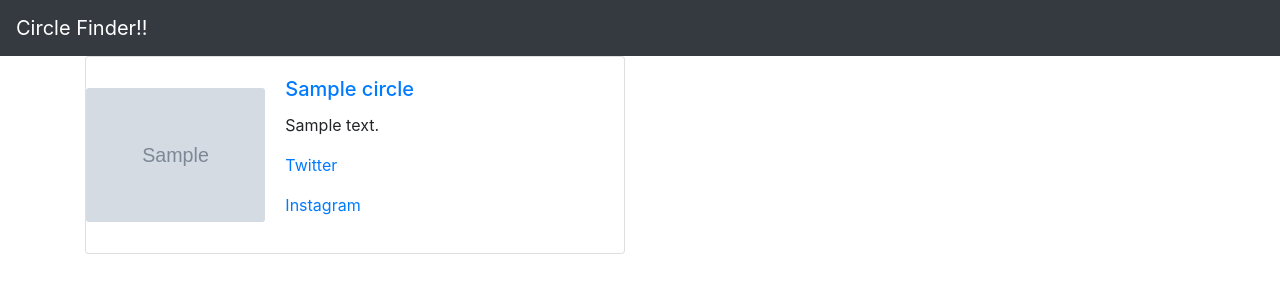
After one commit to juchilian/circle-finder, a Django app: page /circle/1/ in a window 1280 px wide. The commit adds this page. Shown: the top 300 px of the page. Run offline with Django 3.2, Linux system fonts and the light colour scheme; tables that the repository leaves empty hold one stand-in row (values such as "Sample post"); grey boxes marked "Sample" are stand-in pictures; some libraries are stand-ins or nearby versions.

Commit message:
詳細ページ完了

```diff
--- a/circle/models.py
+++ b/circle/models.py
@@ -5,7 +5,7 @@ User = settings.AUTH_USER_MODEL
 
 class Circle(models.Model):
     owner = models.ForeignKey(User, default=1, null=True, on_delete=models.SET_NULL)
-    image = models.ImageField(upload_to='image/', blank=True, null=True)
+    image = models.ImageField(upload_to='media/image/', blank=True, null=True)
     name =  models.CharField(max_length=100)
     description = models.TextField(null=True, blank=True, max_length=400)
     twitter_url = models.URLField(null=True, blank=True)
--- /dev/null
+++ b/circle/templates/circle/detail.html
@@ -0,0 +1,23 @@
+{% extends "base.html" %}
+
+
+{% block content %}
+    <div class="card mb-3" style="max-width: 540px">
+        <div class="row no-gutters">
+            <div class="col-md-4 my-auto">
+                <img class="card-img" src="{{ circle.image.url }}">
+            </div>
+            <div class="col-md-8">
+                <div class="card-body">
+                    <h5 class="card-title"><a href="/circle/{{circle.id}}">{{ circle.name }}</a></h5>
+                    <p>{{ circle.description }}</p>
+                    <p><a href="{{circle.twitter_url}}" target="_blank">Twitter</a></p>
+                    <p><a href="{{circle.insta_url}}" target="_blank">Instagram</a></p>
+                </div>
+            </div>
+        </div>
+    </div>
+    {% if is_owner %}
+    <div><a href="">edit</a></div>
+    {% endif %}
+{% endblock %}
--- a/circle/templates/circle/list.html
+++ b/circle/templates/circle/list.html
@@ -12,7 +12,7 @@
         <div class="card mb-3" style="max-width: 540px">
             <div class="row no-gutters">
                 <div class="col-md-4 my-auto">
-                    <img class="card-img" src="{{ circle.image }}">
+                    <img class="card-img" src="{{ circle.image.url }}">
                 </div>
                 <div class="col-md-8">
                     <div class="card-body">
--- a/circle/views.py
+++ b/circle/views.py
@@ -1,4 +1,4 @@
-from django.shortcuts import render
+from django.shortcuts import render, get_object_or_404, redirect
 from .models import Circle
 # Create your views here.
 
@@ -8,8 +8,11 @@ def circle_list_view(request):
     template_name = 'circle/list.html'
     return render(request, template_name, context)
 
-def circle_list_view(request):
-    circles = Circle.objects.all()
-    context = {"title": "サークル一覧" ,"circles": circles}
-    template_name = 'circle/list.html'
+def circle_detail_view(request, circle_id):
+    circle = get_object_or_404(Circle, id=circle_id)
+    is_owner = False
+    if circle.owner == request.user:
+        is_owner = True
+    context = {"title": "サークル詳細" ,"circle": circle}
+    template_name = 'circle/detail.html'
     return render(request, template_name, context)
--- a/circle_app/urls.py
+++ b/circle_app/urls.py
@@ -17,10 +17,11 @@ from django.conf import settings
 from django.contrib import admin
 from django.urls import path
 
-from circle.views import circle_list_view
+from circle.views import circle_list_view,circle_detail_view
 
 urlpatterns = [
     path('', circle_list_view),
+    path('circle/<int:circle_id>/', circle_detail_view),
     path('admin/', admin.site.urls),
 ]
 
```
Also changed, not shown: circle/migrations/0003_auto_20210303_1002.py (added).
